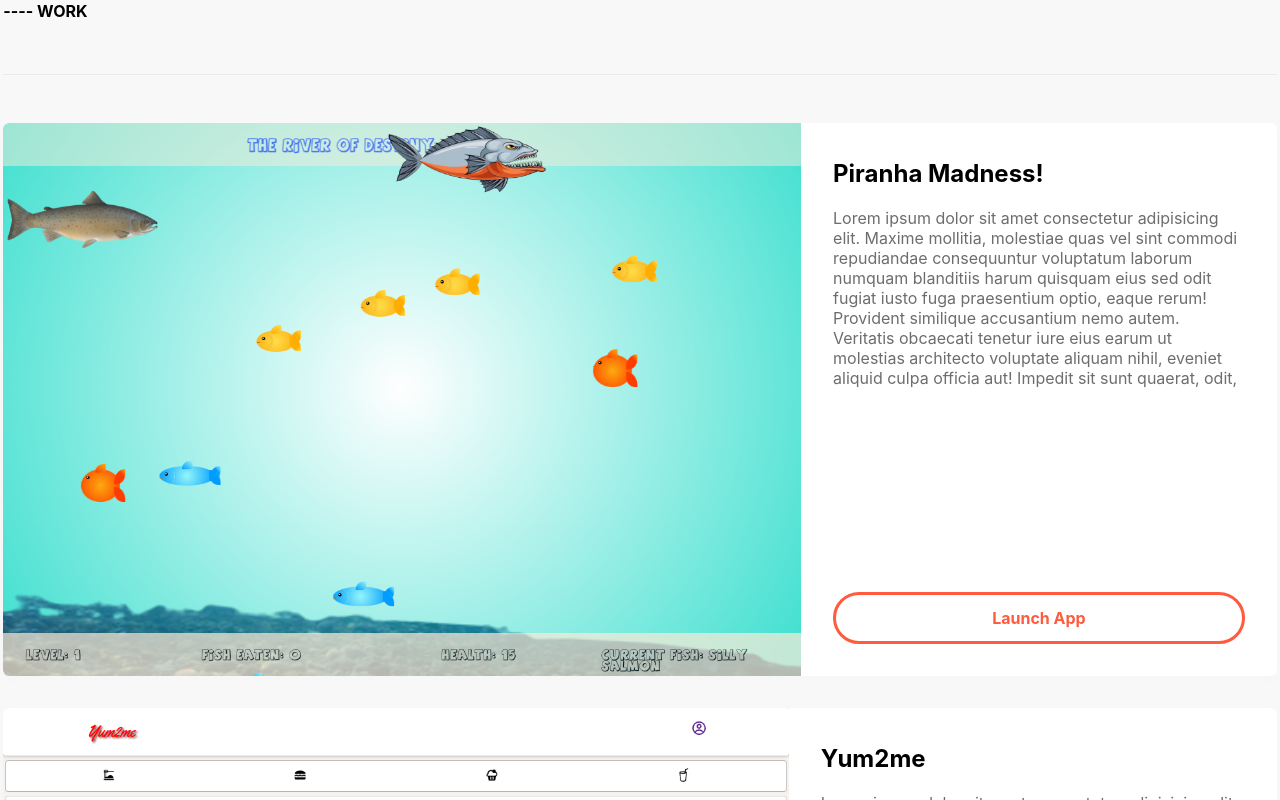
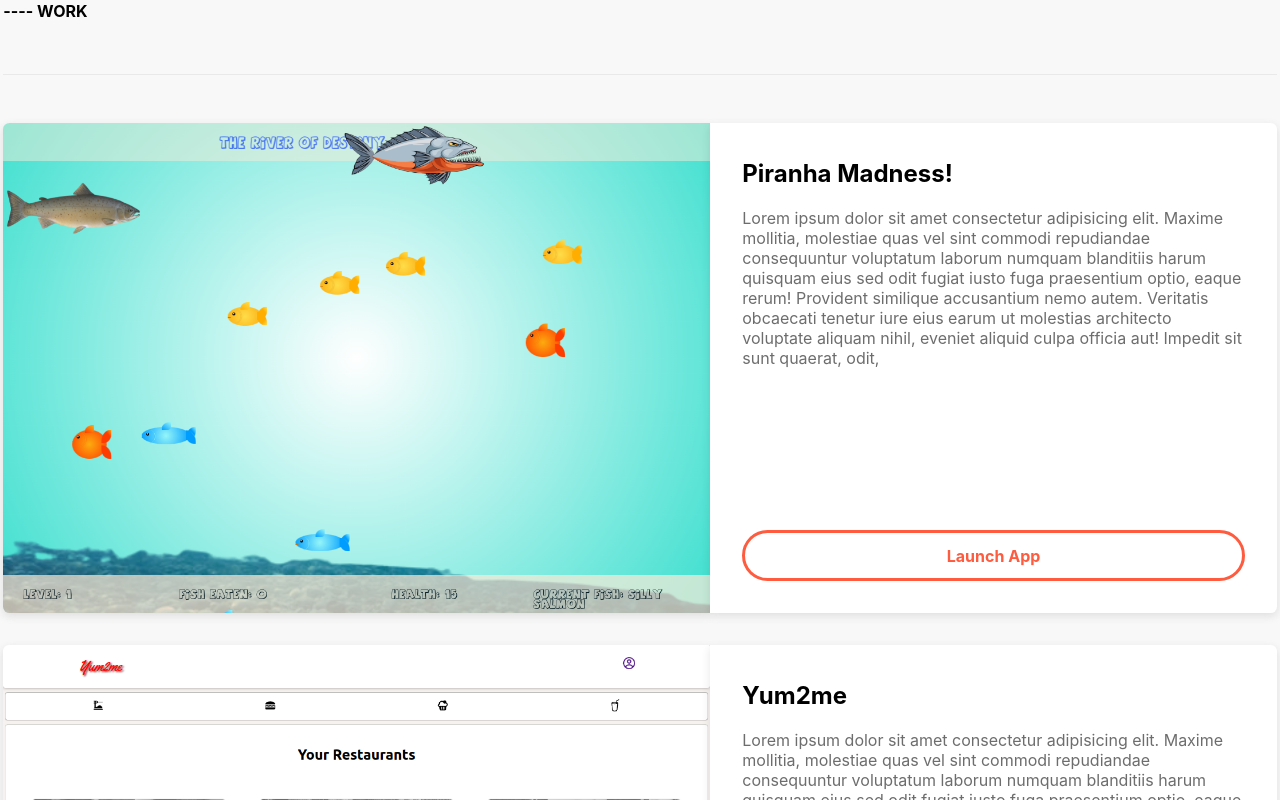
Before and after one commit to petermc87/portfolio, a React (Create React App) app: page / in a window 1280 px wide. Shown: the part 600-1400 px from the top of the page. Built offline with nearby package versions, Linux system fonts and the light colour scheme.

Commit message:
fixed project div styling

```diff
--- a/src/components/Project/Project.module.scss
+++ b/src/components/Project/Project.module.scss
@@ -12,9 +12,8 @@
         opacity: 0;
     }
     .projectImage{
-        // border: solid black;
-        // padding: var(--div-padding);
         border-radius: var(--div-radius) 0 0 var(--div-radius);
+        width: 70vw;
     }
 
     .projectDescription{
@@ -26,12 +25,14 @@
         flex-direction: column;
         justify-content: space-between;
         width: 50%;
+        box-shadow: 0 3px 10px rgba(0, 0, 0, 0.1);
         // width: 5rem;
     }
     .projectImage img{
         height: 100%;
         width: 100%;
         border-radius: var(--div-radius) 0 0 var(--div-radius);
+        box-shadow: 0 3px 10px rgba(0, 0, 0, 0.1);
     }
 
 }
@@ -56,11 +57,15 @@
         // border: solid black;
         // padding: var(--div-padding);
         border-radius: var(--small-div-radius) var(--small-div-radius) 0 0;
+        // width: 40vw;
     }
     .projectImage img{
         height: 100%;
         width: 100%;
         border-radius: var(--small-div-radius) var(--small-div-radius) 0 0;
+        box-shadow: 0 3px 10px rgba(0, 0, 0, 0.1);
+        // filter:  brightness(83%) contrast(140%);
+        // object-fit: cover;
     }
 
     .projectDescription{
@@ -68,6 +73,7 @@
         padding: 2vw;
         border-radius: 0 0 var(--small-div-radius) var(--small-div-radius);
         background-color: rgb(255, 255, 255);
+        box-shadow: 0 3px 10px rgba(0, 0, 0, 0.1);
         // width: 40%;
     }
 
```
